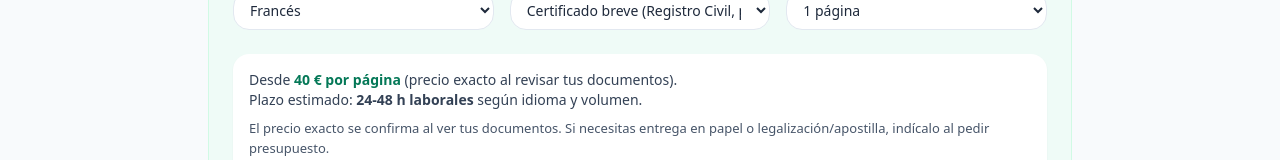
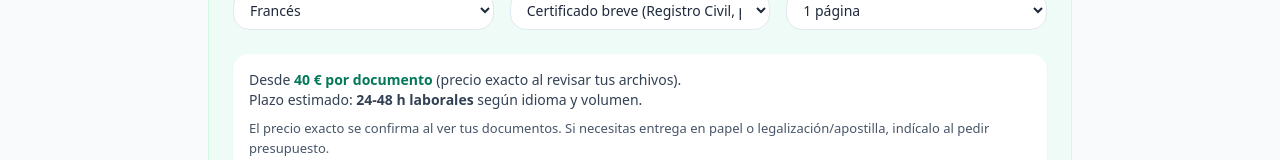
Before and after one commit to juanlatregua/traduccionesjuradas-next, a Next.js app: page /precios-traduccion-jurada in a window 1280 px wide. Shown: the part 1643-1803 px from the top of the page. Built offline with nearby package versions, Linux system fonts and the light colour scheme.

Commit message:
Update estimator pricing, add anonymized PDF examples

```diff
--- a/components/PriceEstimator.tsx
+++ b/components/PriceEstimator.tsx
@@ -48,7 +48,7 @@ const PAGES_OPTIONS = [1, 2, 3, 4, 5, 6];
 
 function calculateRange(doc: DocType, lang: Lang, pages: number) {
   const basePerPage = Math.round(BASE_PRICE[doc] * LANG_MULTIPLIER[lang]);
-  const days = doc === "certificado" ? "24-48 h laborales" : "2-4 días laborales";
+  const days = doc === "certificado" ? "24-48 h laborales" : "48-72 h laborales";
   return { basePerPage, days };
 }
 
@@ -126,9 +126,9 @@ export default function PriceEstimator() {
         <p className="text-sm text-slate-700">
           Desde{" "}
           <span className="font-semibold text-emerald-700">
-            {result.basePerPage} € por página
+            {result.basePerPage} € por documento
           </span>{" "}
-          (precio exacto al revisar tus documentos).
+          (precio exacto al revisar tus archivos).
         </p>
         <p className="text-sm text-slate-700">
           Plazo estimado: <span className="font-semibold">{result.days}</span>{" "}
```
